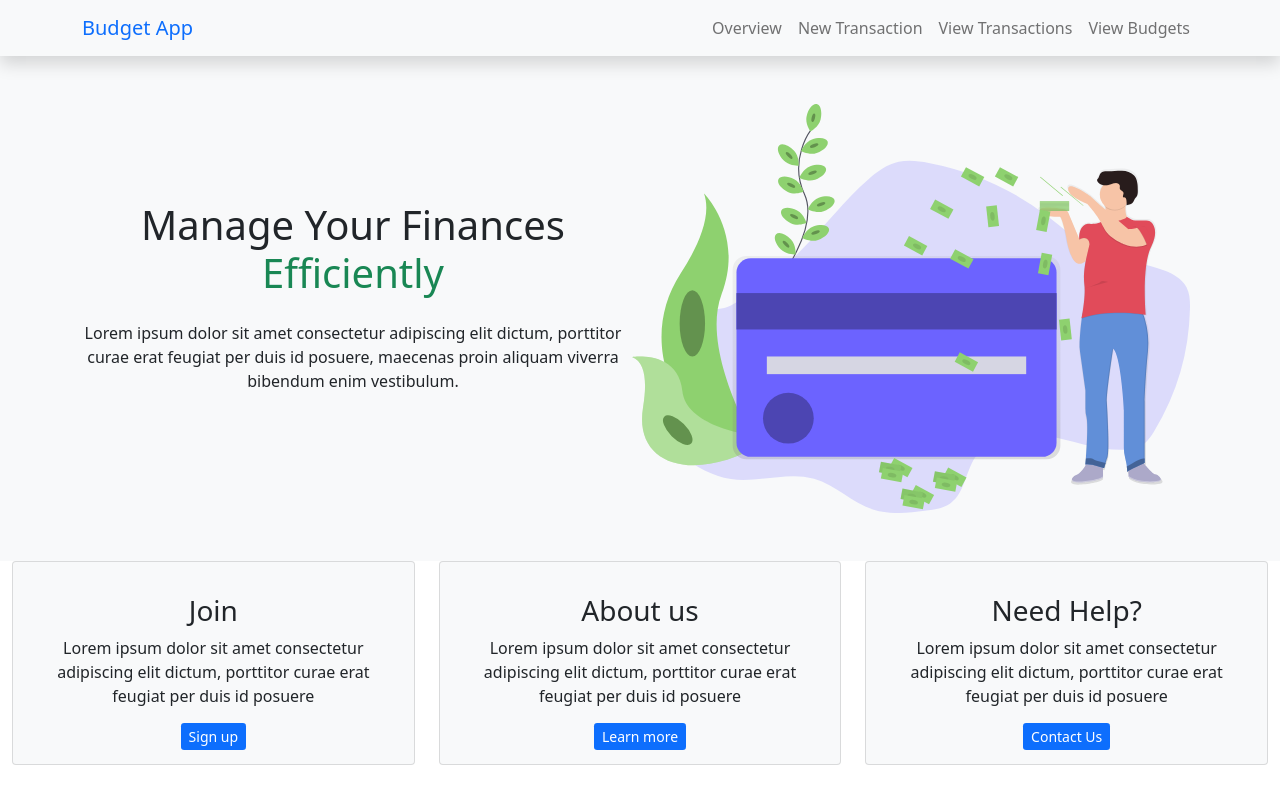
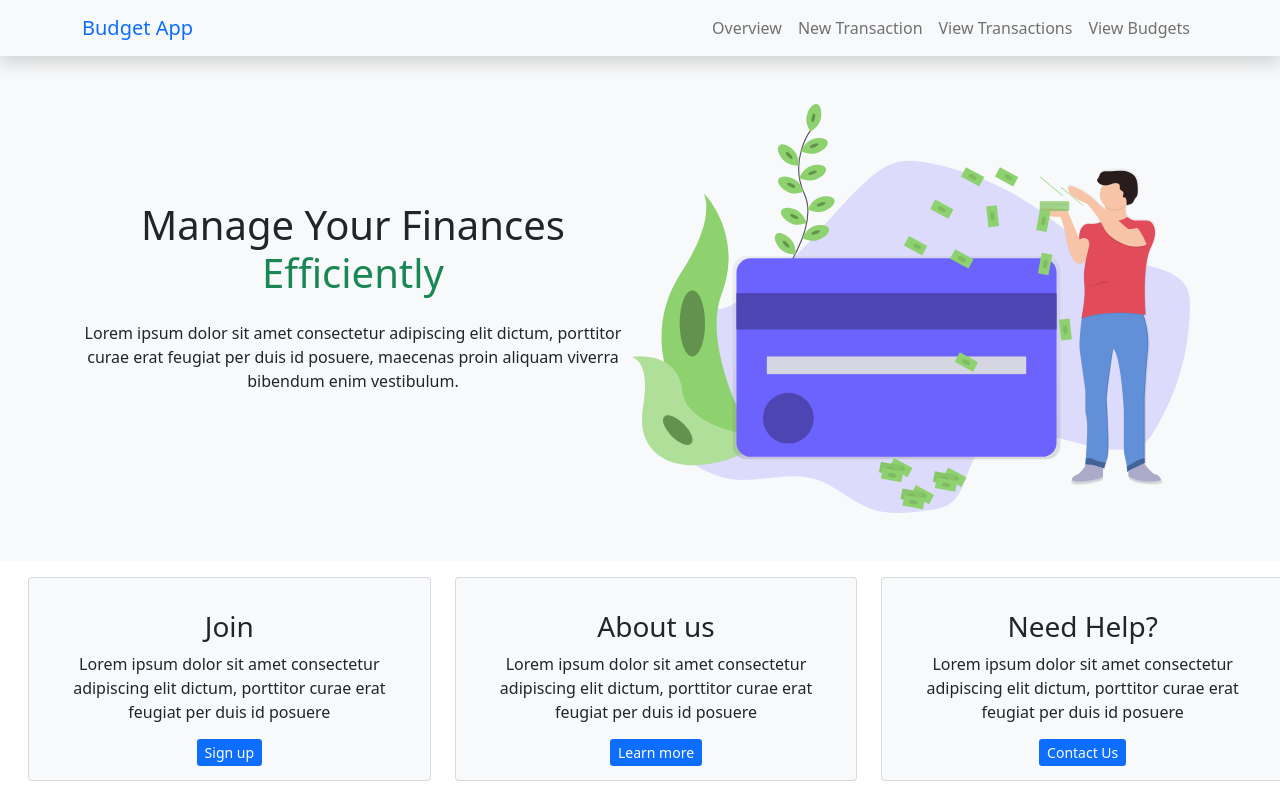
Before and after one commit to imolina212/budgeting-app-frontend, a React (Create React App) app: page / in a window 1280 px wide. Built offline with nearby package versions, Linux system fonts and the light colour scheme.

Commit message:
changed icons for other cards

```diff
--- a/src/Components/ShowCase.js
+++ b/src/Components/ShowCase.js
@@ -15,7 +15,7 @@ export default function ShowCase() {
             </div>
         </section>
         <section>
-            <div className="container-fluid">
+            <div className="container-fluid m-3">
                 <div className="row text-center">
                     <div className="col-sm">
                         <div className="card bg-light">
@@ -35,7 +35,7 @@ export default function ShowCase() {
                         <div className="card bg-light">
                             <div className="card-body text-center">
                                 <div className="h1 mb-3">
-                                    <i className="bi bi-laptop"></i>
+                                    <i className="bi bi-book"></i>
                                 </div>
                                 <h3 className="card-title">
                                     About us
@@ -49,7 +49,7 @@ export default function ShowCase() {
                         <div className="card bg-light">
                             <div className="card-body text-center">
                                 <div className="h1 mb-3">
-                                    <i className="bi bi-laptop"></i>
+                                    <i className="bi bi-headset"></i>
                                 </div>
                                 <h3 className="card-title">
                                     Need Help?
```
